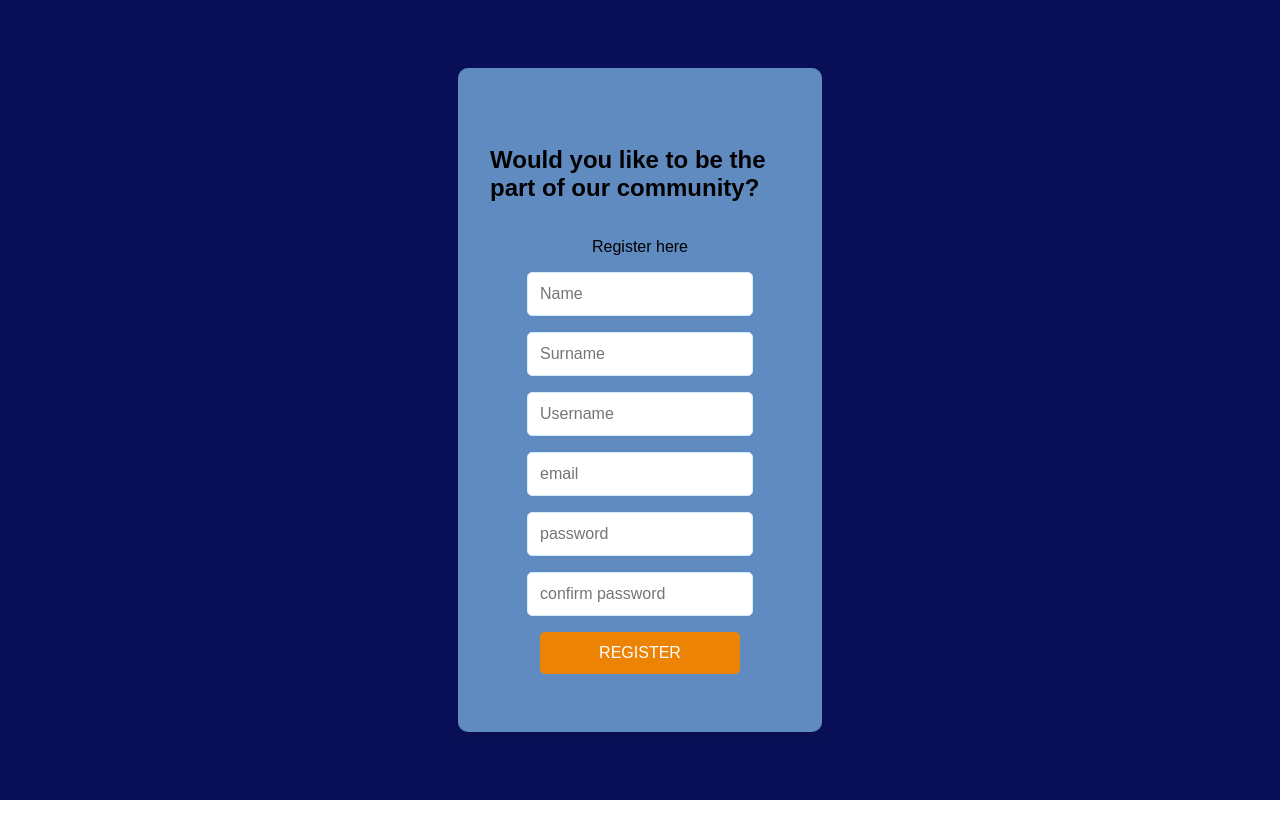
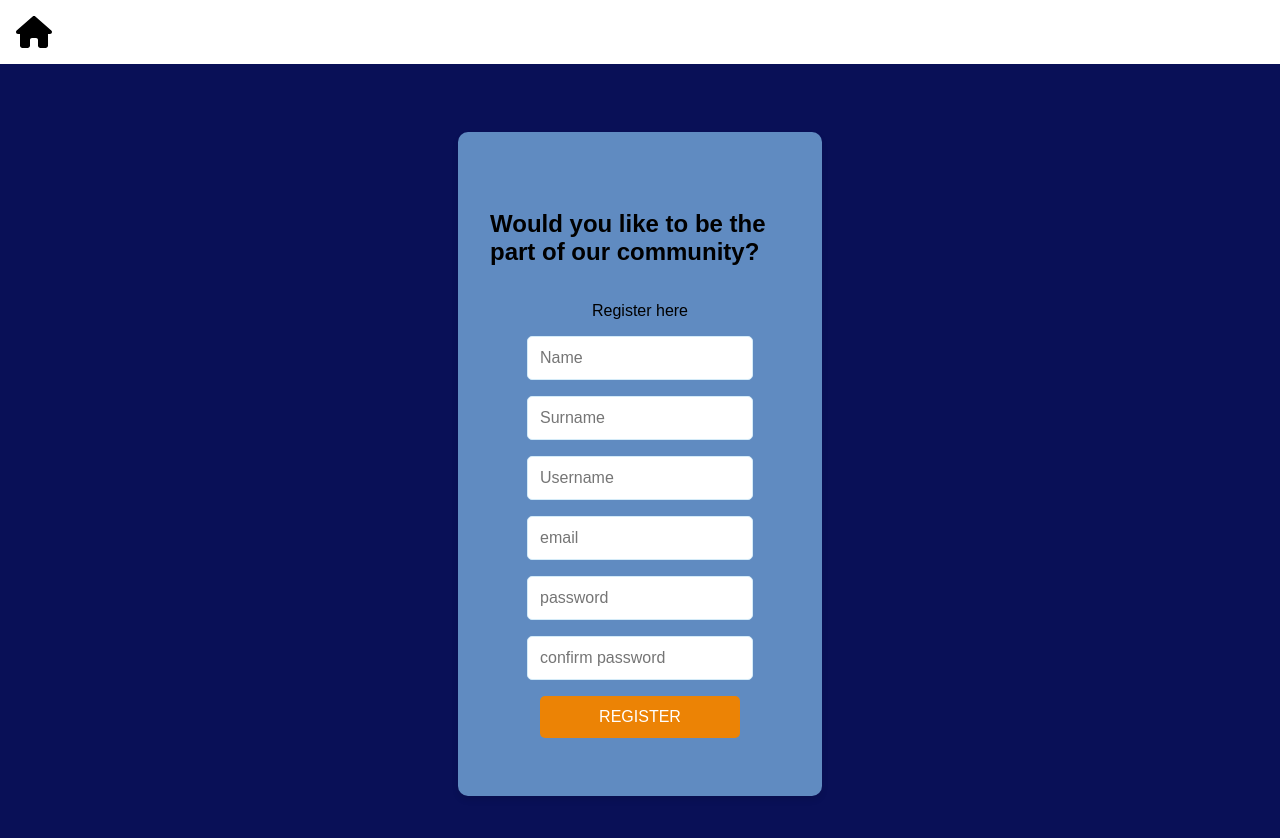
Before and after one commit to dianabombi/DesignCo-Assignment, a React (Create React App) app in the folder client/: page /register in a window 1280 px wide. Shown: the top 838 px of the page. Before the commit the page ends 800 px from the top, so only its background shows below. Built offline with nearby package versions, Linux system fonts and the light colour scheme; a web font is replaced by a local one.

Commit message:
homepage button

```diff
--- a/client/package.json
+++ b/client/package.json
@@ -3,6 +3,8 @@
   "version": "0.1.0",
   "private": true,
   "dependencies": {
+    "@fortawesome/free-solid-svg-icons": "^6.7.2",
+    "@fortawesome/react-fontawesome": "^0.2.2",
     "axios": "^1.7.9",
     "cra-template": "1.2.0",
     "react": "^18.2.0",
--- a/client/src/components/homepage.js
+++ b/client/src/components/homepage.js
@@ -1,10 +1,20 @@
 import React from 'react';
 import NavBar from './navBar';
+import {useNavigate} from 'react-router-dom';
+
+import { FontAwesomeIcon } from "@fortawesome/react-fontawesome";
+import { faHouse } from "@fortawesome/free-solid-svg-icons";
 
 function Homepage() {
+  const navigate = useNavigate();
+
+  const handleHomeClick = () => {
+    navigate("/");
+  };
 
   return (
     <div>
+      <FontAwesomeIcon className="home-icon" icon={faHouse} size="2x" onClick={handleHomeClick}/>
         <h1 className ="home-page-h1">Welcome to Community App</h1>
         < NavBar />
         <img
--- a/client/src/components/login.js
+++ b/client/src/components/login.js
@@ -1,6 +1,9 @@
 import React, {useState } from "react";
 import axios from "axios";
 import { useNavigate } from "react-router-dom";
+
+import { FontAwesomeIcon } from "@fortawesome/react-fontawesome";
+import { faHouse } from "@fortawesome/free-solid-svg-icons";
 
 
 function Login() {
@@ -33,9 +36,14 @@ function Login() {
     }
   };
 
+    const handleHomeClick = () => {
+      navigate("/");
+    };
+
   return (
+    <div>
+      <FontAwesomeIcon className="home-icon" icon={faHouse} size="2x" onClick={handleHomeClick}/>
       <div className="login-container">
-
         <div className ="login-form">
         <h2>Login Page</h2>
         {error && <p className="error-message">{error}</p>}
@@ -58,6 +66,7 @@ function Login() {
         <button onClick={handleLogin}>Log In</button>
         </div>
       </div>
+    </div>
   );
 }
 
--- a/client/src/components/register.js
+++ b/client/src/components/register.js
@@ -2,6 +2,9 @@ import React from 'react';
 import axios from 'axios';
 import { useState } from 'react';
 import { useNavigate } from 'react-router-dom';
+
+import { FontAwesomeIcon } from "@fortawesome/react-fontawesome";
+import { faHouse } from "@fortawesome/free-solid-svg-icons";
 
 function Register() {
 
@@ -57,7 +60,13 @@ function Register() {
     }
   };
 
+  const handleHomeClick = () => {
+    navigate("/");
+  };
+
   return (
+    <div>
+      <FontAwesomeIcon className="home-icon" icon={faHouse} size="2x" onClick={handleHomeClick}/>
     <div className="register-page">
       <div className="register-form">
       <h2>Would you like to be the part of our community?</h2>
@@ -112,6 +121,7 @@ function Register() {
       <button onClick={handleRegister}>REGISTER</button>
       </div>
     </div>
+    </div>
   )
 }
 
--- a/client/src/index.css
+++ b/client/src/index.css
@@ -222,3 +222,9 @@ hr {
   border-top: 1px solid #dddddd;
   margin: 1.5rem 0;
 }
+
+/* HOME ICON */
+
+.home-icon {
+  padding: 1rem;
+}
--- a/package.json
+++ b/package.json
@@ -1,5 +1,7 @@
 {
   "dependencies": {
+    "@fortawesome/free-solid-svg-icons": "^6.7.2",
+    "@fortawesome/react-fontawesome": "^0.2.2",
     "dotenv": "^16.4.7",
     "jsonwebtoken": "^9.0.2",
     "react-router-dom": "^7.1.0"
```
Also changed, not shown: 2 other files (tests, documents, lock files or other folders). Lines whose indentation alone changed are shown as unchanged.
